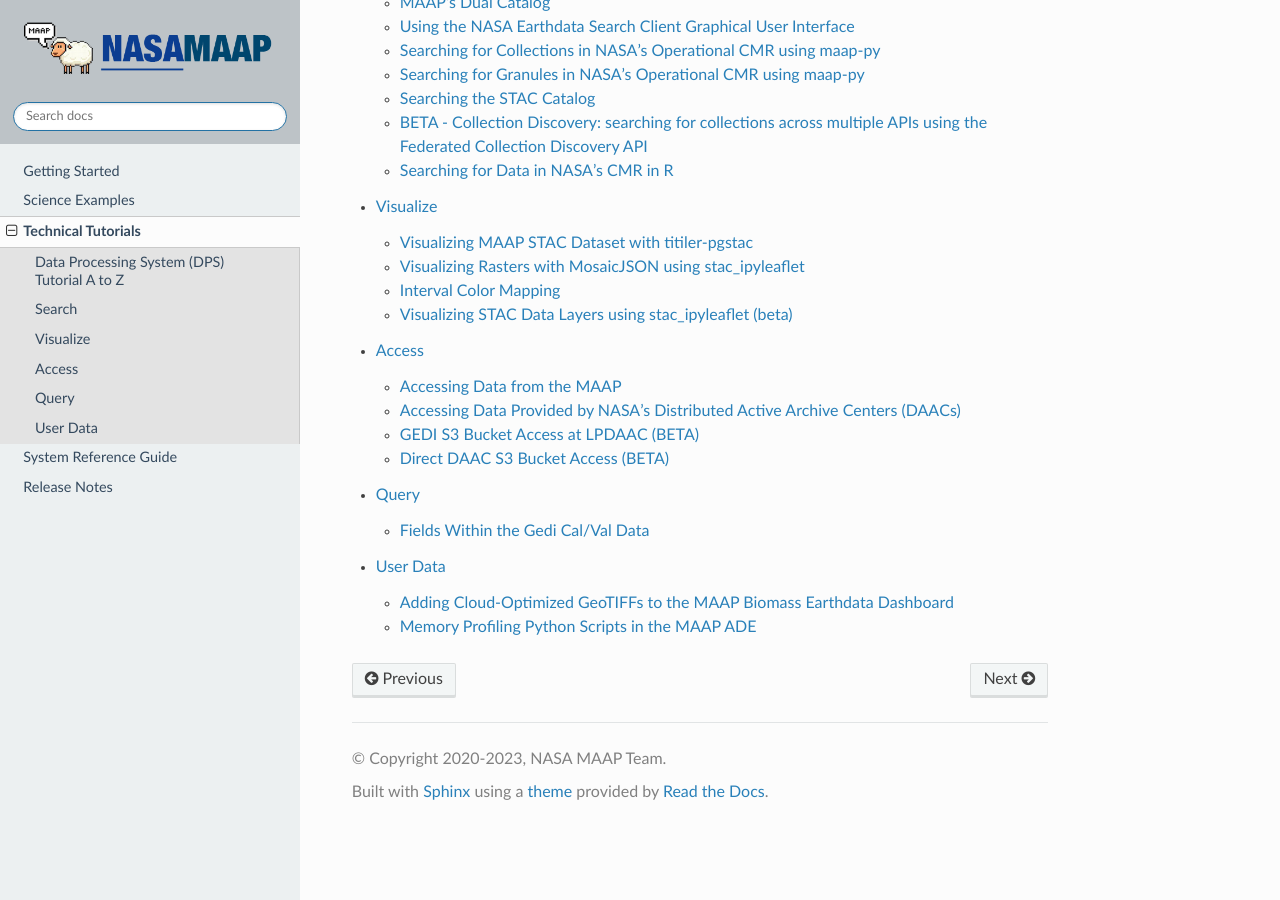
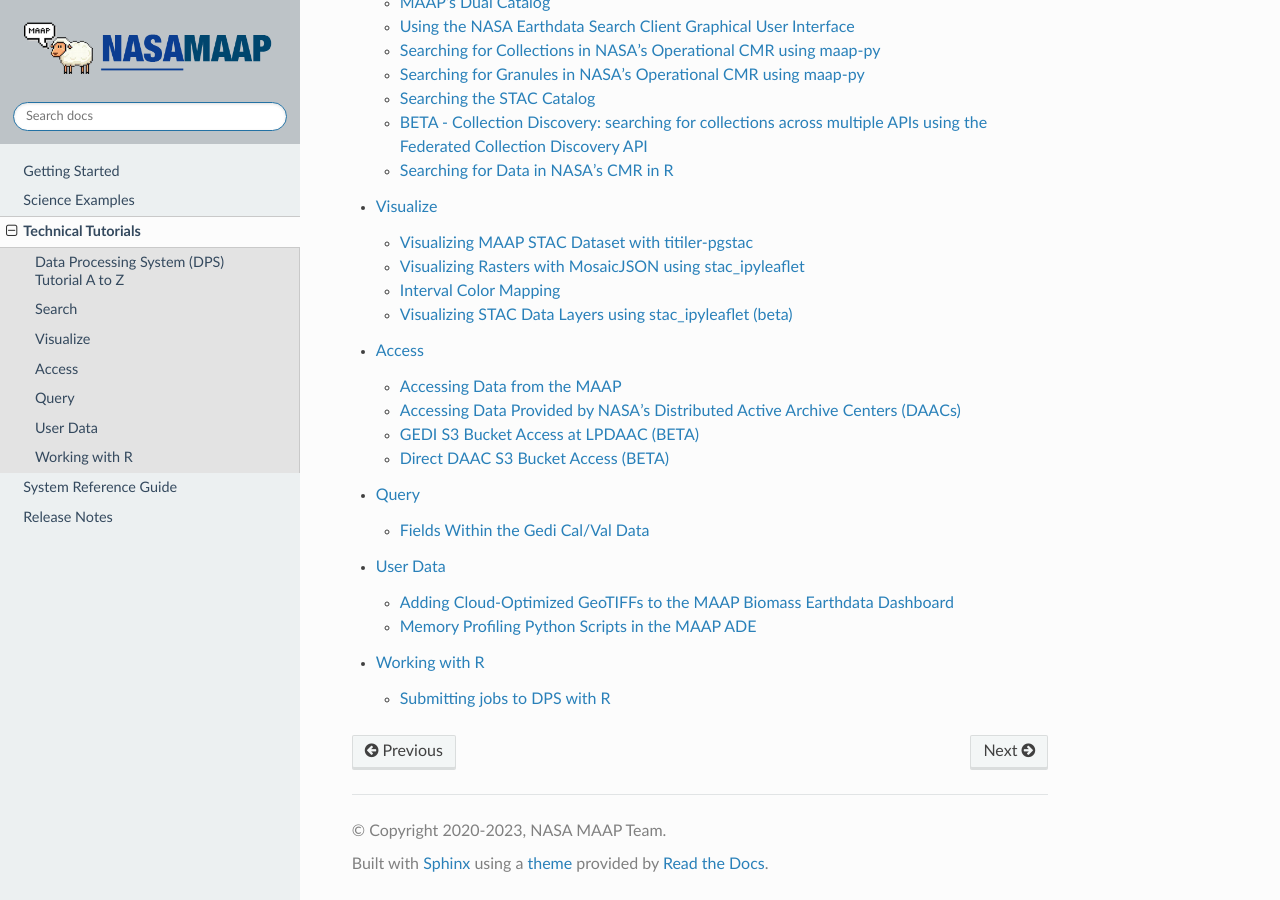
Before and after one commit to MAAP-Project/maap-documentation, a Sphinx documentation site: the page built from docs/source/technical_tutorials.rst, in a window 1280 px wide and 900 px high, scrolled down 685 px. Built offline with Sphinx 7.4.7 and the Read the Docs theme 3.1.0, drawn with Linux system fonts in a browser that asks for light colours; pages that are not in the unit, such as notebooks, are missing from menus.

Commit message:
added R gedi subsetting example for submitting a job

```diff
--- a/docs/source/technical_tutorials.rst
+++ b/docs/source/technical_tutorials.rst
@@ -13,3 +13,4 @@ This section of the documentation includes hands-on tutorials with example algor
   technical_tutorials/accessing.rst
   technical_tutorials/querying.rst
   technical_tutorials/user_data.rst
+  technical_tutorials/working_with_r.rst
--- /dev/null
+++ b/docs/source/technical_tutorials/working_with_r.rst
@@ -0,0 +1,8 @@
+Working with R
+=======================================
+
+.. toctree::
+  :maxdepth: 2
+  :caption: Working with R:
+
+  working_with_r/submitting_jobs_r.ipynb
```
Also changed, not shown: docs/source/technical_tutorials/working_with_r/submitting_jobs_r.ipynb (added).
